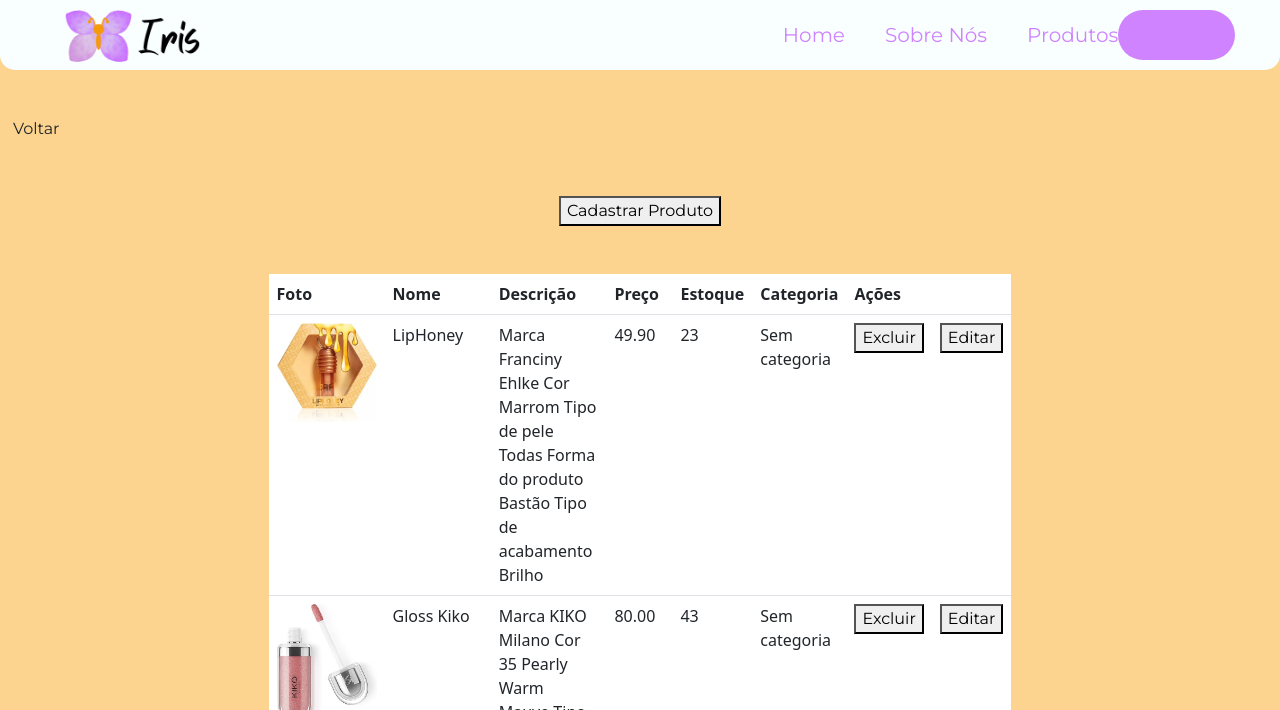
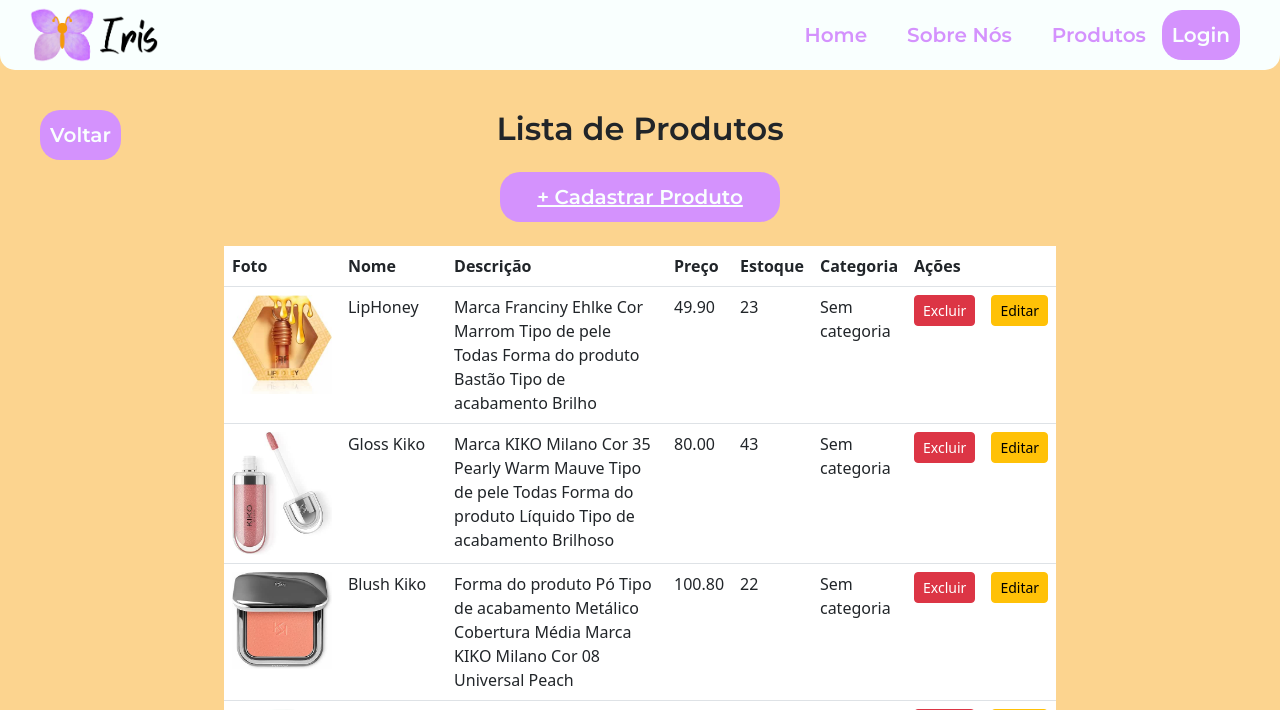
Before and after one commit to Pereira-Sah/ProjetoDW, a Django app: page /listar-produtos in a window 1280 px wide. Shown: the top 710 px of the page. Run offline with Django 5.2, Linux system fonts and the light colour scheme; data comes from the database, SQL or seed files in the repository; both versions use the stored data as it was after the commit; some libraries are stand-ins or nearby versions.

Commit message:
Voltar, Botão de Login e Checkout arrumados

```diff
--- a/app/static/css/estilo.css
+++ b/app/static/css/estilo.css
@@ -9,7 +9,7 @@
 a, p, button {
     font-family: "Montserrat", sans-serif;
     font-optical-sizing: auto;
-    font-weight: 400;
+    font-weight: 600
 }
 
 h1, h2{
@@ -43,9 +43,9 @@
 }
 
 .logo {
-    width: 14em;
-    height: 14em;
-    margin-left: 20px;
+    width: 8em;
+    height: 3.5em;
+    margin-left: 30px;
 }
 
 .nav-links {
@@ -55,30 +55,31 @@
 
 .nav-links a {
     margin-left: 40px;
-    color: #cf83fe;
+    color: #d492fd;
     text-decoration: none;
     font-size: 20px;
 }
 
 .btn_entrar {
-    background-color: #cf83fe;
-    color: #F9FFFE;
-    margin-right: 45px;
+    background-color: #d492fd;
+    color: #F9FFFE !important;
+    margin-right: 40px;
+    margin-left: 40px;
     padding: 10px;
     font-size: 20px;
-    border-radius: 30px;
+    border-radius: 20px;
     border: none;
     cursor: pointer;
 }
 
 .btn_cadastrar {
-    background-color: #cf83fe;
+    background-color: #d492fd;
     color: #F9FFFE;
     margin-right: 45px;
     padding: 10px;
     font-size: 20px;
     border-radius: 20px;
-    width: 15em;
+    width: 14em;
     border: none;
     cursor: pointer;
 }
@@ -138,8 +139,7 @@
 
 .nav-links a:hover{
     color: #ba4cff;
-    font-weight: 500;
-    transition: color 1.2s;
+    transition: color 0.8s;
 }
 
 .btn_entrar:hover,
@@ -147,8 +147,7 @@
 .link_produtos:hover,
 .btn_comprar:hover{
     background-color: #ba4cff;
-    color: #F9FFFE;
-    transition: background-color 0.4s, color 0.4s;
+    transition: background-color 0.8s;
 }
 
 .fas{
@@ -174,7 +173,7 @@
     overflow: hidden;
     display: flex;
     flex-direction: column;
-    transition: transform 0.3s, box-shadow 0.3s;
+    transition: transform 0.6s, box-shadow 0.6s;
     margin-bottom: 24px;
 }
 
@@ -203,7 +202,7 @@
 
 .card-price {
     font-size: 1.6em;
-    color: #cf83fe;
+    color: #d492fd;
     font-weight: bold;
 }
 
@@ -223,13 +222,27 @@
 }
 
 .btn_comprar{
-    background-color: #cf83fe;
+    background-color: #d492fd;
     color: #ffffff;
     padding: 10px 15px;
     text-align: center;
     border-radius: 5px;
     font-size: 18px;
     text-decoration: none;
+}
+
+/* Dashboard */
+
+.btn_voltar {
+    background-color: #d492fd;
+    color: #F9FFFE !important;
+    margin-right: 40px;
+    margin-left: 40px;
+    padding: 10px;
+    font-size: 20px;
+    border-radius: 20px;
+    border: none;
+    cursor: pointer;
 }
 
 @media (max-width: 600px) {
--- a/app/templates/cards-produtos.html
+++ b/app/templates/cards-produtos.html
@@ -14,8 +14,8 @@
                             <div class="card-title">{{ prod.nomeProduto|truncatechars:50 }}</div>
                             <div class="card-price">R$ {{ prod.precoProduto }}</div>
                             <div class="card-category"><span>Categoria: </span>{{ prod.categoriaProduto }}</div>
-                            <div class="card-descripition text-truncate" style="max-height: 3em;">{{ prod.descricaoProduto }}</div>
-                           <div class="card-descripition text-truncate" style="max-height: 3em;">{{ produto.description }}</div>
+                            <div class="card-description text-truncate" style="max-height: 3em;">{{ prod.descricaoProduto }}</div>
+                           <div class="card-description text-truncate" style="max-height: 3em;">{{ produto.description }}</div>
                             <div class="card-rating mt-auto">
                                 {% with rate=produto.rating.rate %}
                                     {% for i in "12345" %}
@@ -55,7 +55,7 @@
                             <div class="card-title">{{ produto.title|truncatechars:50 }}</div>
                             <div class="card-price">R$ {{ produto.price }}</div>
                             <div class="card-category"><span>Categoria: </span>{{ produto.category }}</div>
-                            <div class="card-descripition text-truncate" style="max-height: 3em;">{{ produto.description }}</div>
+                            <div class="card-description text-truncate" style="max-height: 3em;">{{ produto.description }}</div>
                             <div class="card-rating mt-auto">
                                 {% with rate=produto.rating.rate %}
                                     {% for i in "12345" %}
--- a/app/templates/index.html
+++ b/app/templates/index.html
@@ -1,7 +1,7 @@
 {% extends "template.html" %}
 {% load static %}
 
-{% block 'titulo'%}Iris Cosméticos{% endblock %}
+{% block 'titulo'%} Iris Cosméticos {% endblock %}
 {% block 'main' %}
 <div class="container-fluid d-flex align-items-center justify-content-center flex-column flex-md-row mt-custom">
     <img src="{% static 'img/cosmeticos.jpg' %}" alt="Produtos" class="img-index mb-4 mb-md-0">
--- a/app/templates/listar-produtos.html
+++ b/app/templates/listar-produtos.html
@@ -5,26 +5,31 @@
 {% block titulo %} Produtos {% endblock %}
 
 {% block 'main' %}
-<a href="{% url 'dashboard' %}"><button id="btnVoltar" class="btn ">Voltar</button></a>
+<div class="position-relative mb-4 mt-6" style="width: 100%;">
+    <button href="{% url 'dashboard' %}" class="btn_voltar position-absolute start-0" style="left:0;">
+        Voltar
+    </button>
+    <h2 class="text-center mb-0">Lista de Produtos</h2>
+</div>
 
-    <a href="{% url 'cadastrarProduto' %}" style="justify-content: center; display: flex; margin: 3em; text-decoration: none; text-align: center;"><button  id="btnEditar"> Cadastrar Produto </button> </a>
+<a href="{% url 'cadastrarProduto' %}" class="btn_cadastrar d-flex justify-content-center align-items-center mx-auto mb-4">
+   + Cadastrar Produto
+</a>
 <table class="table table-hover p-3 m-auto" style="width: 40%;">
     <tr id="trUsuarios">
-
         <th>Foto</th>
         <th>Nome</th>
         <th>Descrição</th>
         <th>Preço</th>
         <th>Estoque</th>
         <th>Categoria</th>
-            <th colspan= "2">Ações</th>
+        <th colspan="2">Ações</th>
     </tr>
     {% for produto in listarProdutos %}
         <tr id="trProd">
-
-                <td><img src="/media/{{ produto.imagemProduto }}"  alt=""  style="width: 100px; height: auto;"></td>
+            <td><img src="/media/{{ produto.imagemProduto }}" alt="" style="width: 100px; height: auto;"></td>
             <td>{{produto.nomeProduto}}</td>
-                <td>{{produto.descricaoProduto}}</td>
+            <td style="min-width: 220px;">{{produto.descricaoProduto}}</td>
             <td>{{produto.precoProduto}}</td>
             <td>{{produto.qtdeEstoque}}</td>
             <td>
@@ -34,10 +39,12 @@
                     Sem categoria
                 {% endif %}
             </td>
-                <td><a href="{% url 'excluirProduto' produto.id %}"> <button  id="btnExcluir"> Excluir </button> </a></td>
-               <td><a href="{% url 'editarProduto' produto.id %}"> <button id="btnEditar"> Editar</button> </a></td>
-
-
+            <td>
+                <a href="{% url 'excluirProduto' produto.id %}" class="btn btn-danger btn-sm" id="btnExcluir">Excluir</a>
+            </td>
+            <td>
+                <a href="{% url 'editarProduto' produto.id %}" class="btn btn-warning btn-sm" id="btnEditar">Editar</a>
+            </td>
         </tr>
     {% endfor %}
 </table>
--- a/app/templates/login.html
+++ b/app/templates/login.html
@@ -1,4 +1,5 @@
 {% extends 'template.html' %}
+{% load static %}
 
 {% block 'titulo' %} Login {% endblock %}
 
--- a/app/templates/template.html
+++ b/app/templates/template.html
@@ -23,20 +23,13 @@
           <a href="{% url 'sobreNos' %}">Sobre Nós</a>
           <a href="{% url 'cardsProdutos' %}">Produtos</a>
           {% if request.session.email %}
-              <a  href="{% url 'dashboard' %}">Dashboard</a>
+            <a href="{% url 'dashboard' %}">Dashboard</a>
           {% endif %}
-              <form class="d-flex" role="search">
           {% if request.session.email %}
-        <button class="btn_entrar" type="submit" id="btn-logout">
-          <a href="{% url 'logout' %}">Logout</a>
-        </button>
+              <a href="{% url 'logout' %}" class="btn_entrar ms-3">Logout</a>
           {% else %}
-        <button class="btn_entrar" type="submit" id="btn-login">
-          <a href="{% url 'login' %}">Login</a>
-        </button>
+              <a href="{% url 'login' %}" class="btn_entrar ms-3">Login</a>
           {% endif %}
-
-          </form>
       </div>
   </nav>
 
--- a/app/views.py
+++ b/app/views.py
@@ -138,7 +138,7 @@
     if _email is None:
             messages.warning(request, 'Você precisa fazer login para acessar o dashboard.')
             return render(request, "index.html")
-    if tempo_sessao and tempo_sessao > timedelta(seconds=600) :
+    if tempo_sessao and tempo_sessao > 600:
         messages.warning(request, 'Sua sessão expirou. Por favor, faça login novamente.')
         return render(request, "index.html")
     else:
```
Also changed, not shown: app/templates/checkout.html (+51 -25 lines), app/static/img/logo_iris.png, db.sqlite3. Lines whose indentation alone changed are shown as unchanged.
